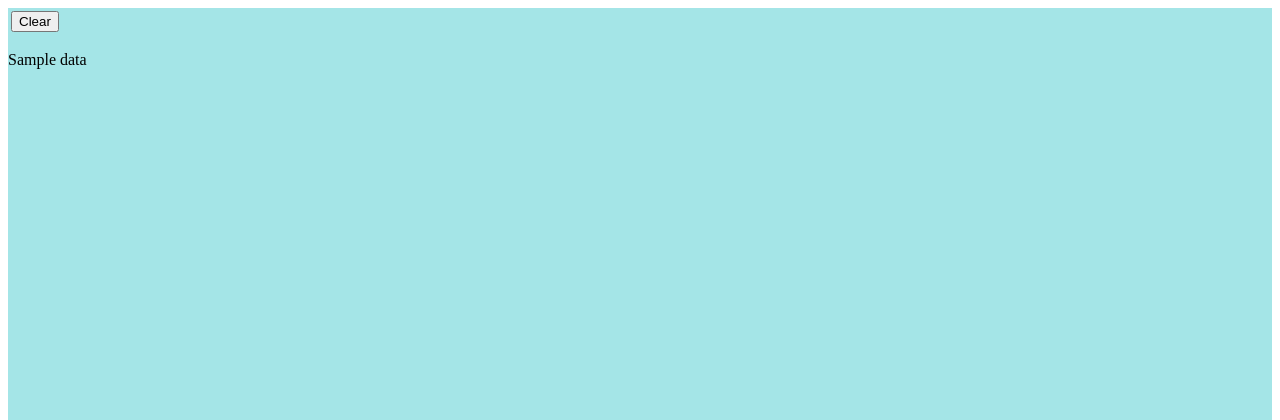
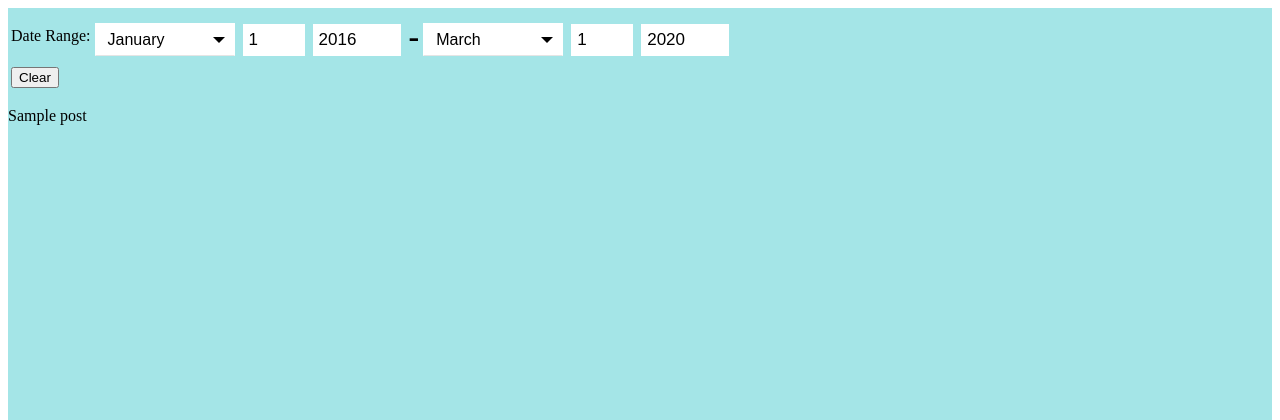
Before and after one commit to JRice15/sentimental, a Flask app: template templates/index.html in a window 1280 px wide. Shown: the top 420 px of the page. Run offline with Flask 2, Linux system fonts and the light colour scheme; the template is opened without the code that fills it: most values are stand-ins (such as "Sample title", 1, 10 or a date in 2020).

Commit message:
buttercup

```diff
--- a/app.py
+++ b/app.py
@@ -6,28 +6,33 @@ import re
 
 app = Flask(__name__)
 
-
 class Data:
 
+    post = {}
     row_count = 1
 
 
 @app.route("/", methods=['GET', 'POST'])
 def root():
-    post = None
     if request.method == "POST":
         post = request.get_data().decode("UTF-8")
         post = parse_qsl(post, keep_blank_values=True)
         post = {k:v for k,v in post}
+
         if post["submit-type"] == "clear":
             Data.row_count = 1
+            Data.post = {}
         elif post["submit-type"] == "add-row":
+            Data.post = post
             Data.row_count += 1
         elif post["submit-type"] == "rm-row":
+            Data.post = post
             Data.row_count = 1 if Data.row_count < 2 else Data.row_count - 1
+
     else:
         pass
-    return render_template("index.html", data=post, row_count=Data.row_count)
+
+    return render_template("index.html", post=Data.post, row_count=Data.row_count)
 
 
 if __name__ == "__main__":
--- a/templates/index.html
+++ b/templates/index.html
@@ -16,16 +16,12 @@
         <div>
             <table>
 
-                {% for i in range(row_count) %}
+
                 <tr>
                     <td>
-                        <input type="text" id="word" name="word" placeholder="Word to search for">
+                        <p>Date Range:</p>
+
                     </td>
-                    <td>
-                        <input type="text" id="sub" name="sub" placeholder="Optional: sub reddit">
-                    </td>
-
-
                     <!-- START DATE -->
                     <td>
                         <!--surround the select box with a "custom-select" DIV element. Remember to set the width:-->
@@ -90,17 +86,31 @@
                     <td>
                         <input type="number" id="end-year" name="end-year" placeholder="Year" min="2016" max="2020" value="2020">
                     </td>
+                </tr>
+            </table>
+            <table>
+
+                {% for i in range(row_count) %}
+                <tr>
+                    <td>
+                        <input type="text" id="word" name="word{{i}}" value="{{ post['word{0}'.format(i)] }}" placeholder="Word to search for">
+                    </td>
+                    <td>
+                        <input type="text" id="sub" name="sub{{i}}" value="{{ post['sub{0}'.format(i)] }}" placeholder="Optional: sub reddit">
+                    </td>
+
+                    <button id="no-change" type="submit" name="no-change" onclick="onSubmit('no-change')">yuh</button>
+
                     {% if i == row_count-1 %}
-
                     <td>
                         <button id="add-row" name="add-row" type="submit" onclick="onSubmit('add-row')">+</button>
                     </td>
 
-                    {% if i != 0 %}
-                    <td>
-                        <button id="rm-row" name="rm-row" type="submit" onclick="onSubmit('rm-row')">-</button>
-                    </td>
-                    {% endif %}
+                        {% if i != 0 %}
+                        <td>
+                            <button id="rm-row" name="rm-row" type="submit" onclick="onSubmit('rm-row')">-</button>
+                        </td>
+                        {% endif %}
 
                     {% endif %}
                 </tr>
@@ -113,7 +123,7 @@
             </table>
         </div>
 
-        <p> {{ data }} </p>
+        <p> {{ post }} </p>
 
     </form>
 
```
Also changed, not shown: 1 other file.
